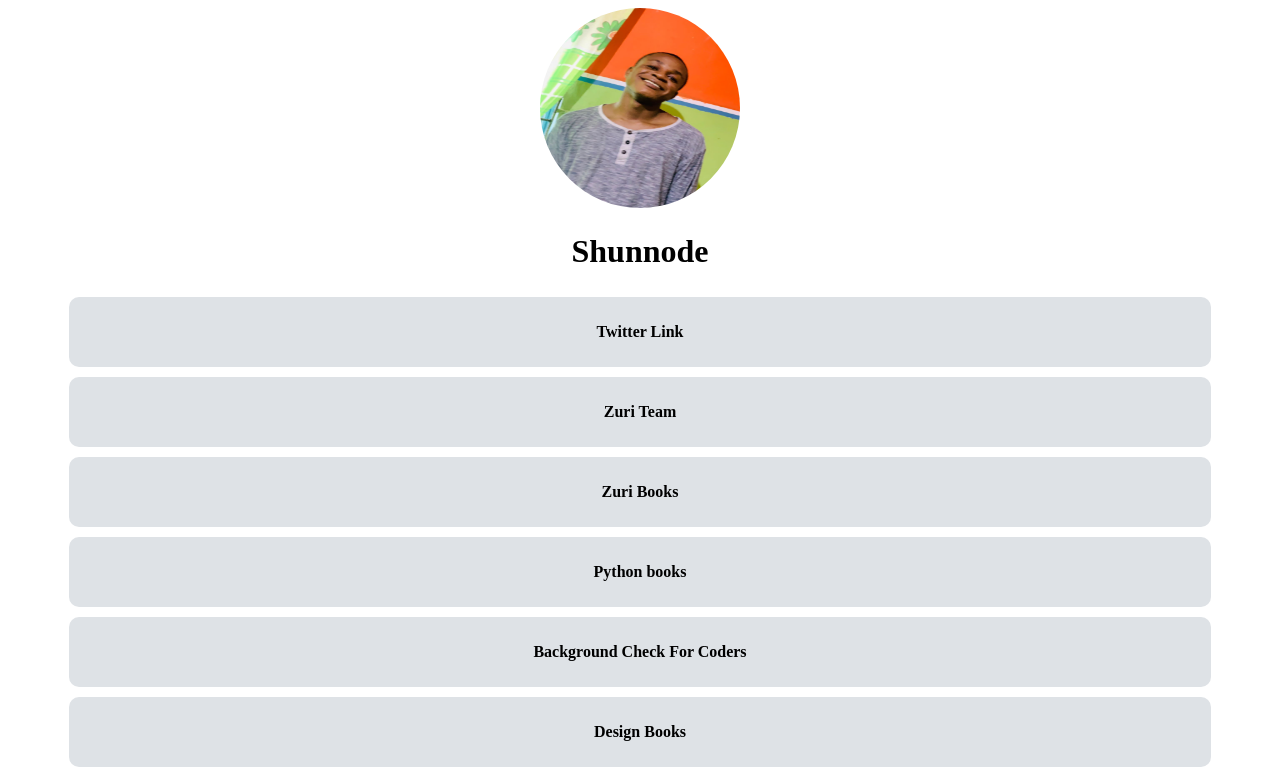
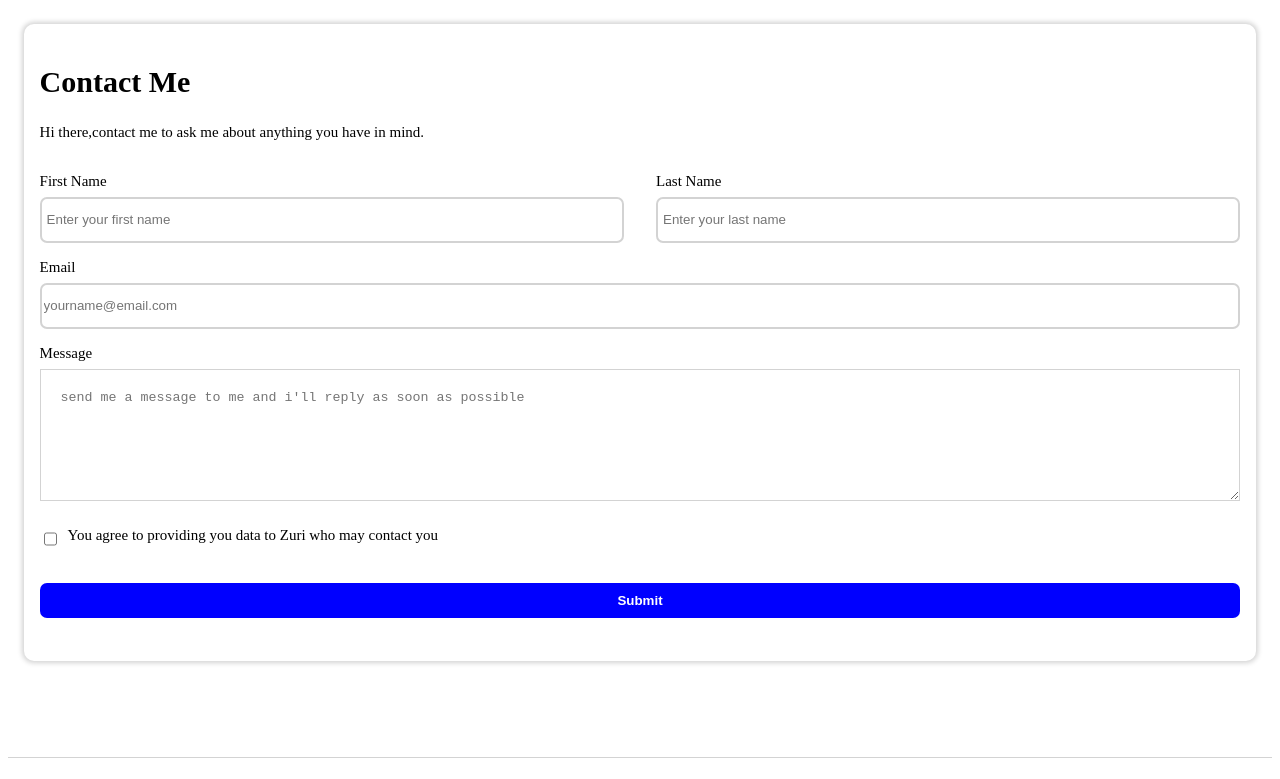
Before and after one commit to wyenelle/hng-page-2022, a React (Vite) app: page /contact in a window 1280 px wide. Shown: the top 779 px of the page. Built offline with nearby package versions, Linux system fonts and the light colour scheme.

Commit message:
feat: added a contact link to a contact page

```diff
--- a/src/App.jsx
+++ b/src/App.jsx
@@ -1,17 +1,16 @@
 import "./App.css";
 import Footer from "./components/footer/Footer";
 import Home from "./components/Home/Home";
-import Logo from "./components/picture/picture";
+import {Routes,Route} from 'react-router-dom'
+import Contact from "./components/Contact/Contact";
 
 function App() {
   return (
     <div className="App">
-
-      <div className="App-sec">
-        <Home />
-        <Logo />
-      </div>
-
+      <Routes>
+        <Route path="/" element={<Home />} />
+        <Route path="/contact" element={<Contact />} />
+      </Routes>
       <Footer />
     </div>
   );
--- /dev/null
+++ b/src/components/Contact/Contact.css
@@ -0,0 +1,111 @@
+.section-form{
+    background-color: #f2f2f2;
+    height: auto;
+    padding-top: 1em;
+    padding-bottom: 2em;
+
+}
+.form-section{
+    background-color: white;
+    border: 1px solid transparent;
+    box-shadow: 0 0 5px 2px lightgray;
+    border-radius: 10px;
+    height: auto;
+    width: 80%;
+    margin: auto;
+    padding: 15px;
+}
+header{
+    margin-top: 1em;
+    margin-bottom: 2em;
+
+}
+header h1{
+    font-size: 30px;
+    font-weight: 550;
+}
+header p{
+    font-size: 15px;
+    font-weight: lighter;
+}
+form{
+    display: flex;
+    flex-direction: column;
+
+}
+.form-control div{
+    display: flex;
+    flex-direction: column;
+    height: 70px;
+    margin-bottom: 1em ;
+    justify-content: center;
+}
+.form-control div input{
+    height: 35px;
+    border: 2px solid lightgray;
+    border-radius: 7px ;
+    padding: 5px;
+    outline: none;
+}
+@media screen and (min-width : 650px){
+    .section-form{
+        background-color: white;
+    }
+    .form-section{
+        width: 95%;
+        margin: auto;
+    }
+    .form-control{
+        display: flex;
+        justify-content: space-between;
+        gap: 2em;
+    }
+    .form-control div{
+        width: 50%;
+    }
+}
+label{
+    font-size: 15px;
+    margin-bottom:7px;
+}
+.email-control{
+    display: flex;
+    flex-direction: column;
+
+}
+.email-control input{
+    height: 40px;
+    border: 2px solid lightgray;
+    border-radius: 7px;
+    outline: none;
+}
+
+.message-control{
+    margin-top: 1em;
+    display: flex;
+    flex-direction: column;
+}
+.message-control #message{
+    height: 90px;
+    padding: 20px;
+    border: 1px solid lightgray;
+    margin-bottom: 2em;
+}
+.checkbox-control{
+    display: flex;
+    gap: 0.5em;
+    margin-bottom: 2em;
+}
+.checkbox-control input{
+    outline: none;
+
+}
+#btn__submit{
+    background-color: blue;
+    height: 35px;
+    border-radius: 7px;
+    border: 1px solid transparent;
+    color: white;
+    font-weight: 800;
+    margin-bottom: 2em;
+}
--- /dev/null
+++ b/src/components/Contact/Contact.jsx
@@ -0,0 +1,51 @@
+import React from 'react'
+import './Contact.css'
+
+const Contact = () => {
+  return (
+    <section className='section-form'>
+      <div className="form-section">
+      <header>
+            <h1> Contact Me </h1>
+            <p>
+                Hi there,contact me to ask me about anything you have in mind.
+            </p>
+        </header>
+
+        <form>
+            <div className='form-control'>
+                <div>
+                    <label > First Name</label>
+                    <input id='first-name' type='text' placeholder='Enter your first name '/>
+                </div>
+
+                <div>
+                    <label > Last Name</label>
+                    <input id='last-name' type='text' placeholder='Enter your last name '/>
+                </div>
+            </div>
+
+            <div className="email-control">
+                <label>Email</label>
+                <input type='email' id='email' placeholder='yourname@email.com' />
+            </div>
+
+            <div className="message-control">
+                <label>Message</label>
+                <textarea placeholder="send me a message to me and i'll reply as soon as possible " id='message'/>
+            </div>
+
+            <div className="checkbox-control">
+       <input type='checkbox'  id='checkbox'/>
+        <label htmlFor='checkbox'> You agree to providing you data to Zuri who may contact you</label>
+            </div>
+
+            <button id='btn__submit' type='submit'> Submit</button>
+
+        </form>
+      </div>
+    </section>
+  )
+}
+
+export default Contact
--- a/src/components/Home/Home.jsx
+++ b/src/components/Home/Home.jsx
@@ -1,3 +1,4 @@
+import Logo from "../picture/picture";
 import Favour from "./favour.jpg";
 import "./Home.css";
 
@@ -40,7 +41,12 @@ const Home = () => {
         <a href="href://books.zuri.team/design-rules" id="book__design" title=" this is the best design book around for now">
           Design Books
         </a>
-      </div>
+
+        <a id="contact" href="/contact">
+          Contact Me
+        </a>
+      </div> <br/><br/>
+      <Logo />
     </main>
   );
 };
--- a/src/main.jsx
+++ b/src/main.jsx
@@ -2,7 +2,10 @@ import React from 'react'
 import ReactDOM from 'react-dom/client'
 import App from './App'
 import './index.css'
+import {BrowserRouter} from 'react-router-dom'
+ReactDOM.createRoot(document.getElementById('root')).render(
+    <BrowserRouter>
+    <App />
 
-ReactDOM.createRoot(document.getElementById('root')).render(
-    <App />
-)
+    </BrowserRouter>
+    )
```
